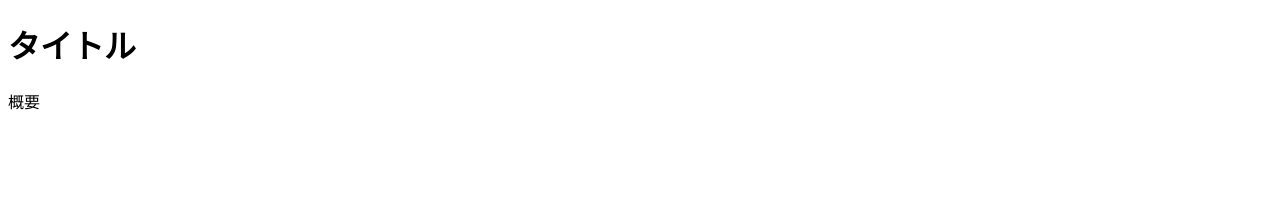
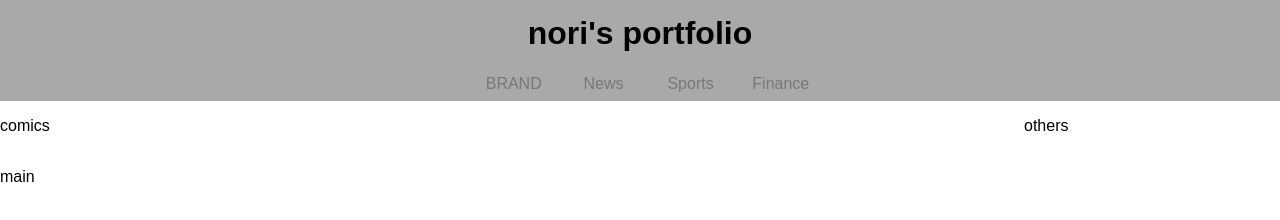
Before and after one commit to nor-03m/nori_training, a plain HTML site: page index.html in a window 1280 px wide. Drawn offline with nearby package versions, Linux system fonts and the light colour scheme.

Commit message:
ポートフォリオ作成

```diff
--- a/index.html
+++ b/index.html
@@ -1,14 +1,36 @@
 <!DOCTYPE html>
 <html lang="en">
+
 <head>
     <meta charset="UTF-8">
     <meta http-equiv="X-UA-Compatible" content="ie=edge">
     <title>Document</title>
+    <link rel="stylesheet" href="src/style.css">
+    <link rel="stylesheet" href="https://unpkg.com/purecss@1.0.1/build/pure-min.css" integrity="sha384-oAOxQR6DkCoMliIh8yFnu25d7Eq/PHS21PClpwjOTeU2jRSq11vu66rf90/cZr47"
+        crossorigin="anonymous">
 </head>
+
 <body>
+    <header id="header">
+        <h1 id="title">nori's portfolio</h1>
+        <div class="pure-menu pure-menu-horizontal">
+            <a href="#" class="pure-menu-heading pure-menu-link">BRAND</a>
+            <ul class="pure-menu-list">
+                <li class="pure-menu-item header-menu-item"><a href="#" class="pure-menu-link">News</a></li>
+                <li class="pure-menu-item header-menu-item"><a href="#" class="pure-menu-link">Sports</a></li>
+                <li class="pure-menu-item header-menu-item"><a href="#" class="pure-menu-link">Finance</a></li>
+            </ul>
+        </div>
+    </header>
+    <div class="pure-g">
+        <div class="pure-u-4-5">
+            <p>comics</p>
+        </div>
+        <div class="pure-u-1-5">
+            <p>others</p>
+        </div>
+    </div>
+    <p>main</p>
+</body>
 
-    <h1>タイトル</h1>
-    <p>概要</p>
-
-</body>
 </html>
--- /dev/null
+++ b/src/style.css
@@ -0,0 +1,19 @@
+
+body {
+    margin: 0;
+}
+
+#header {
+    background-color: darkgray;
+    text-align: center;
+}
+
+#title {
+    margin: 0;
+    padding-top: 15px;
+    padding-bottom: 15px;
+}
+
+.header-menu-item {
+    width: 33.3%;
+}
```
